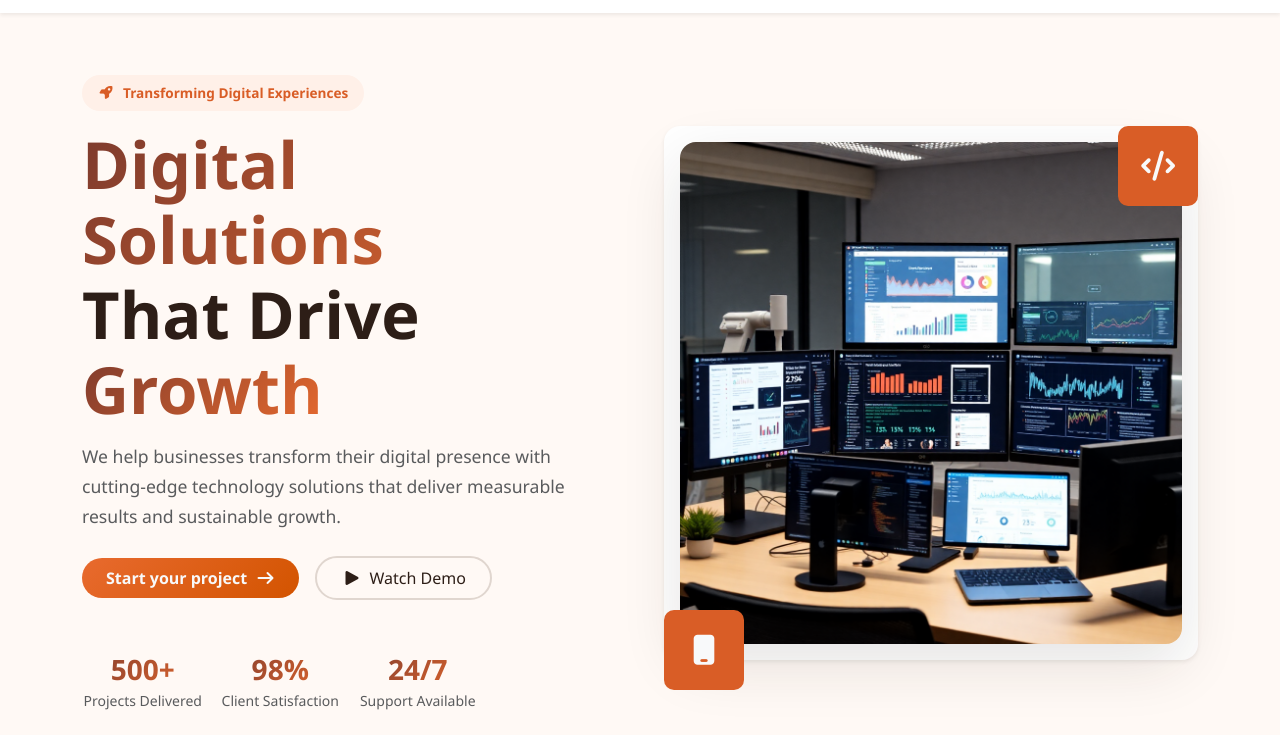
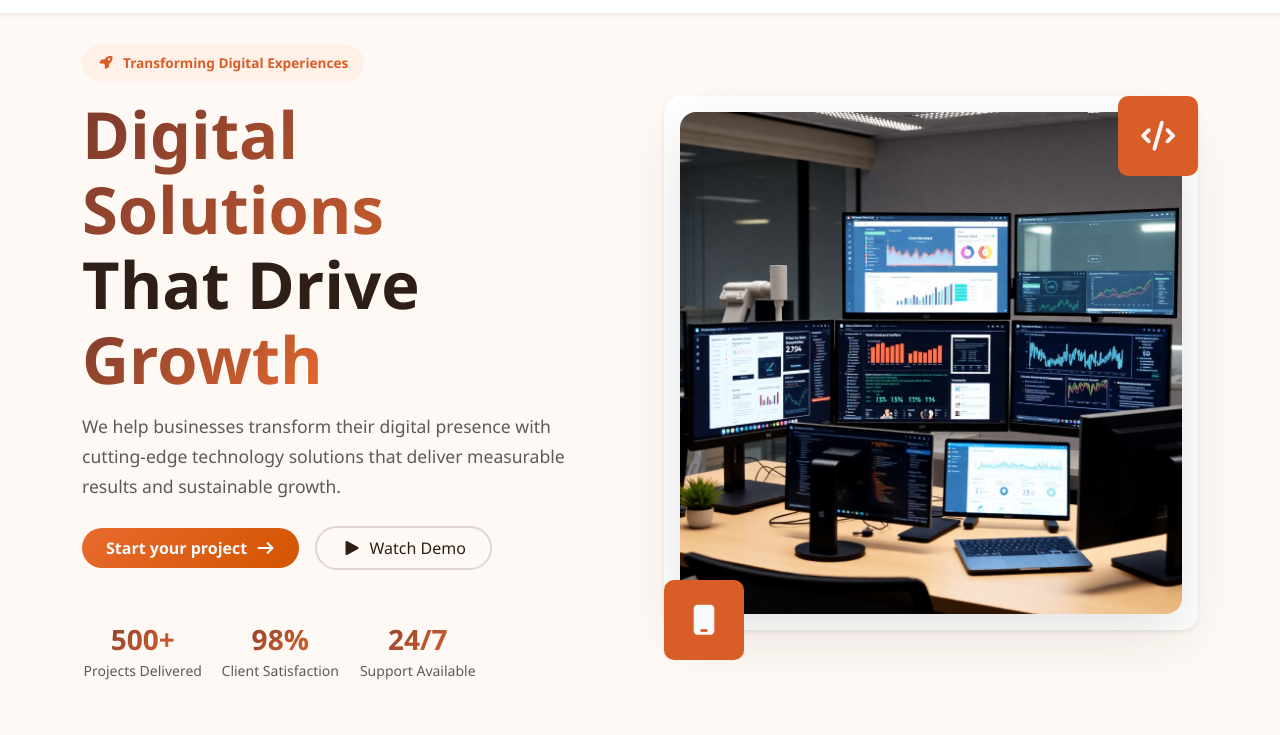
Before and after one commit to ahmedmohamed22-hub/clarity, a plain HTML site: page index.html in a window 1280 px wide. Shown: the part 65-800 px from the top of the page. Drawn offline with Linux system fonts and the light colour scheme.

Commit message:
Update main.css

```diff
--- a/style/main.css
+++ b/style/main.css
@@ -156,7 +156,7 @@ a {
 
 /* Start Hero */
 .hero {
-  padding: 140px 0 110px;
+  padding: var(--section-pad);
   background-color: var(--bg-body);
 }
 
```
